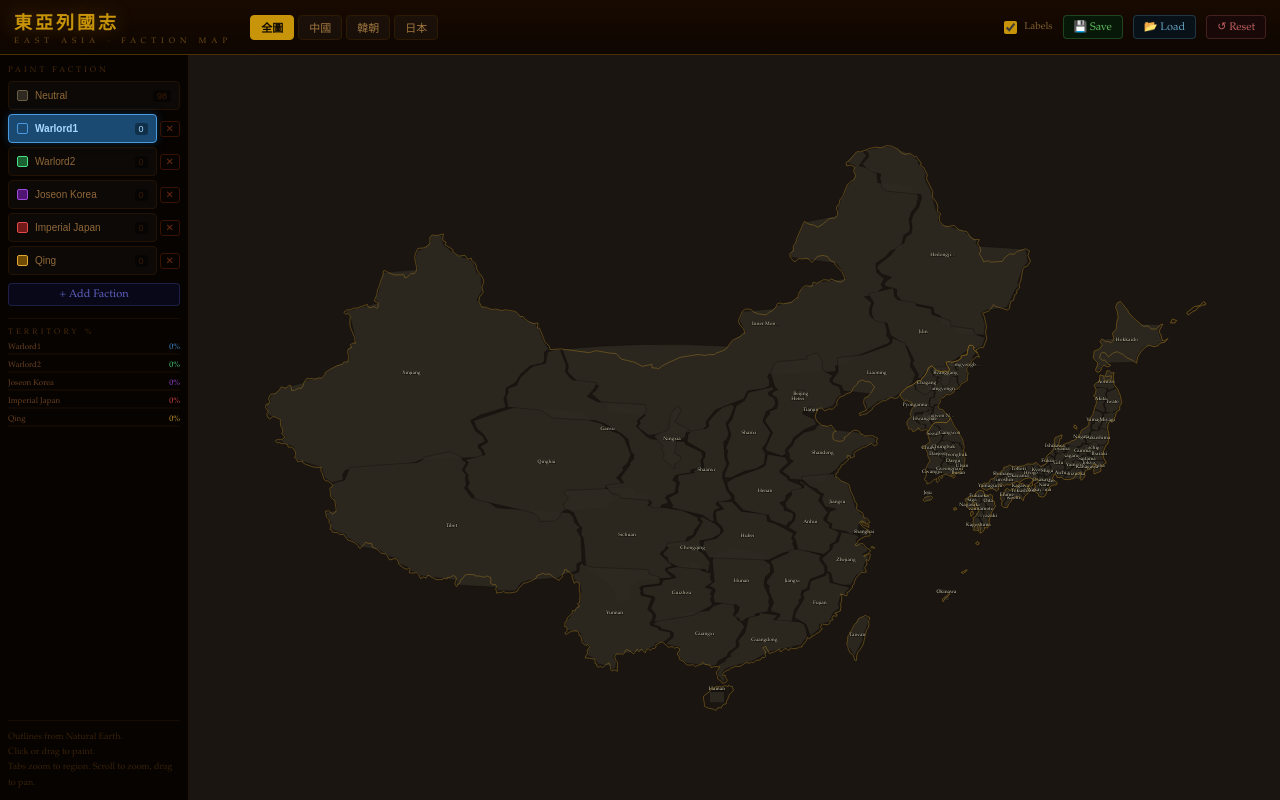
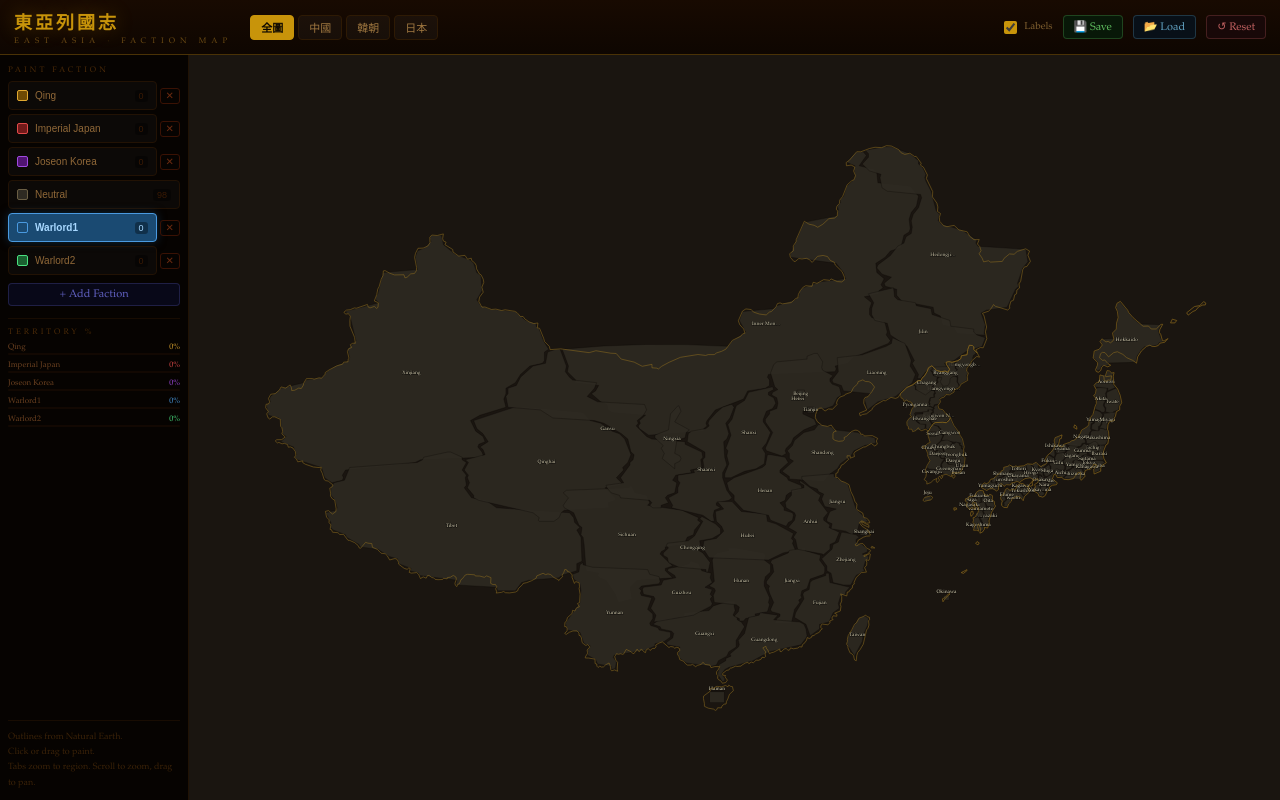
Before and after one commit to joshuapeach25-rgb/east-asia-map, a React (Vite) app: page / in a window 1280 px wide. Built offline with nearby package versions, Linux system fonts and the light colour scheme.

Commit message:
Change order of Factions

```diff
--- a/src/App.jsx
+++ b/src/App.jsx
@@ -688,12 +688,13 @@ const STORAGE_KEY = "east-asia-v7";
 export default function App() {
     const [pmap, setPmap] = useState({});
     const [factions, setFactions] = useState([
+        {id: "han", name: "Qing", color: "#6e4a04", border: "#e0a830", text: "#ffe8a0"},
+        {id: "shu", name: "Imperial Japan", color: "#721a1a", border: "#e04a4a", text: "#ffa8a8"},
+        {id: "jin", name: "Joseon Korea", color: "#501472", border: "#a04ae0", text: "#dda8ff"},
         {id: "neutral", name: "Neutral", color: "#2e2a22", border: "#6a5e44", text: "#c8b890"},
         {id: "wei", name: "Warlord1", color: "#1a4a72", border: "#4a9ae0", text: "#a8d8ff"},
         {id: "wu", name: "Warlord2", color: "#1a6030", border: "#4ae080", text: "#a8ffc4"},
-        {id: "jin", name: "Joseon Korea", color: "#501472", border: "#a04ae0", text: "#dda8ff"},
-        {id: "shu", name: "Imperial Japan", color: "#721a1a", border: "#e04a4a", text: "#ffa8a8"},
-        {id: "han", name: "Qing", color: "#6e4a04", border: "#e0a830", text: "#ffe8a0"},
+
     ]);
     const [faction, setFaction] = useState("wei");
     const [tooltip, setTooltip] = useState(null);
```
